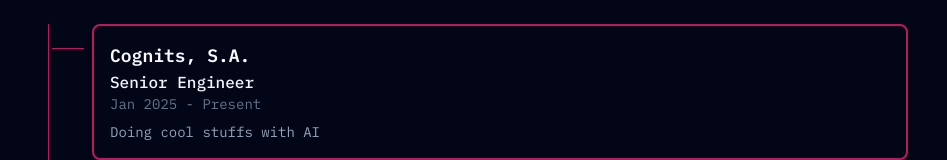
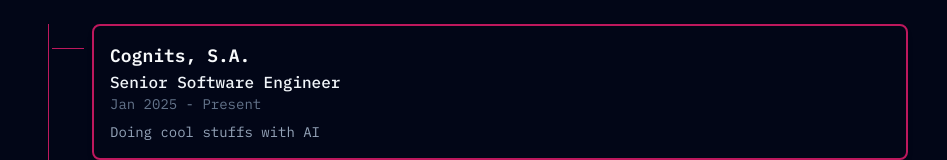
Before and after one commit to loconluis/blogging-site, a Next.js app: page /about in a window 1280 px wide. Shown: the part 507-667 px from the top of the page, without its empty margins (160-1107 px from the left). Built offline with nearby package versions, Linux system fonts and the light colour scheme.

Commit message:
fix text

```diff
--- a/app/components/VerticalTimeline.tsx
+++ b/app/components/VerticalTimeline.tsx
@@ -5,7 +5,7 @@
     {
       year: "Jan 2025 - Present",
       company: "Cognits, S.A.",
-      position: "Senior Engineer",
+      position: "Senior Software Engineer",
       description: `Doing cool stuffs with AI`,
     },
     {
```
